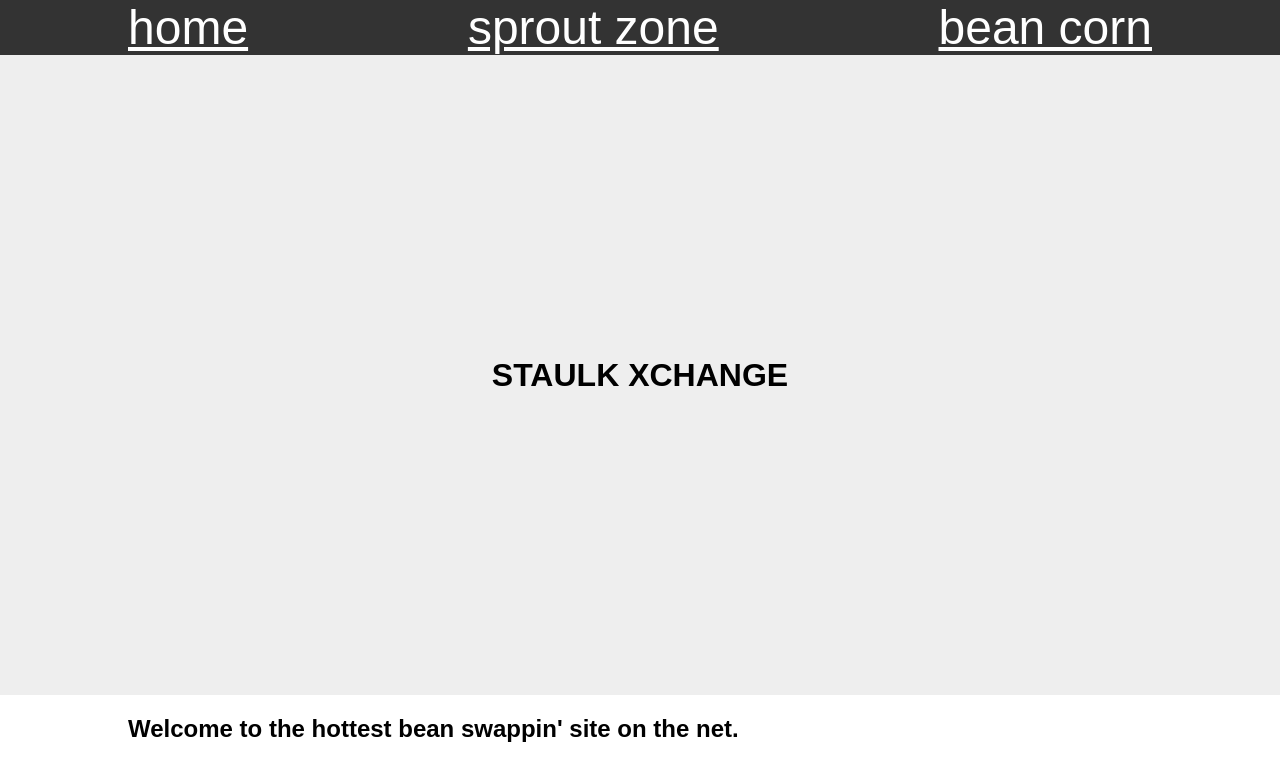
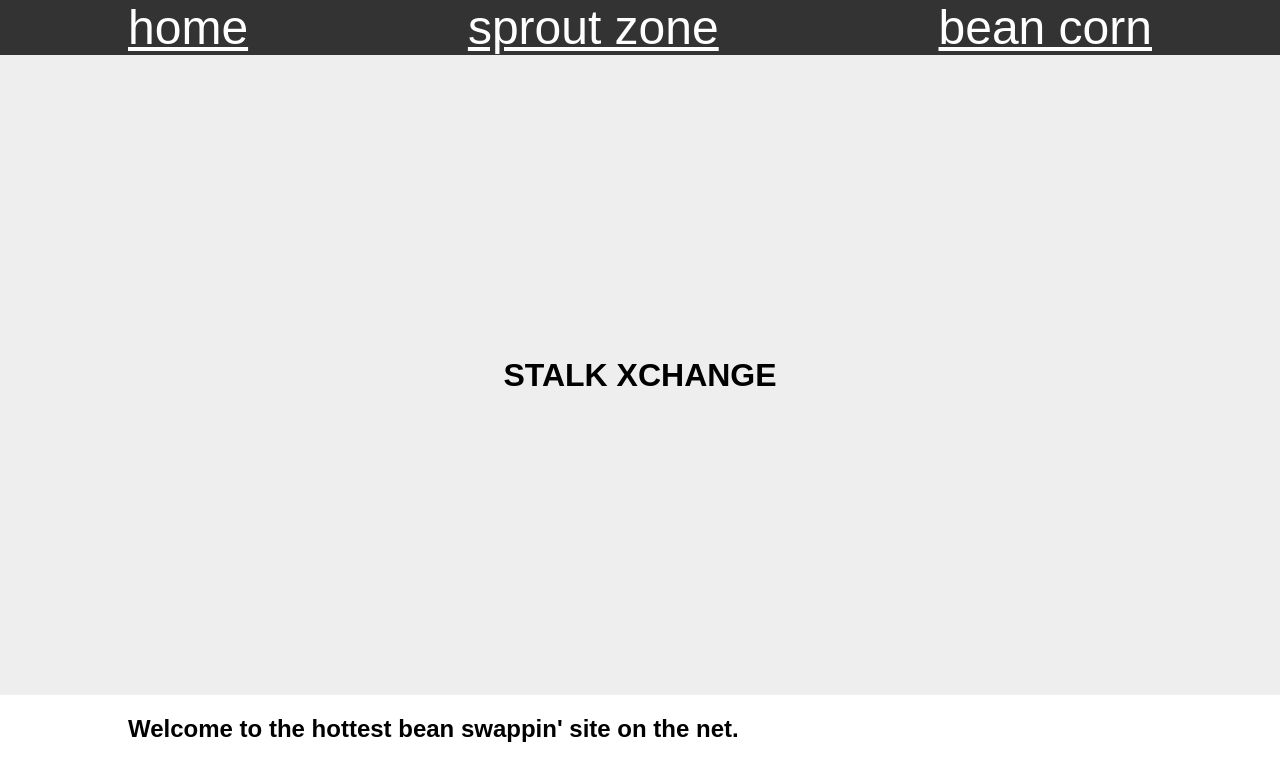
Before and after one commit to er129idm/introweb-2020sp-d, a plain HTML site: page class-08/in-class-demo/in-class-example/index.html in a window 1280 px wide. Shown: the top 760 px of the page. Drawn offline with Linux system fonts and the light colour scheme; grey boxes are pictures that could not be loaded.

Commit message:
Added in class version of demo

```diff
--- a/class-08/in-class-demo/in-class-example/index.html
+++ b/class-08/in-class-demo/in-class-example/index.html
@@ -18,7 +18,7 @@
       </div>
 
       <div class="header">
-        <h1>STAULK XCHANGE</h1>
+        <h1>STALK XCHANGE</h1>
       </div>
 
       <div class="insetContainer">
```
